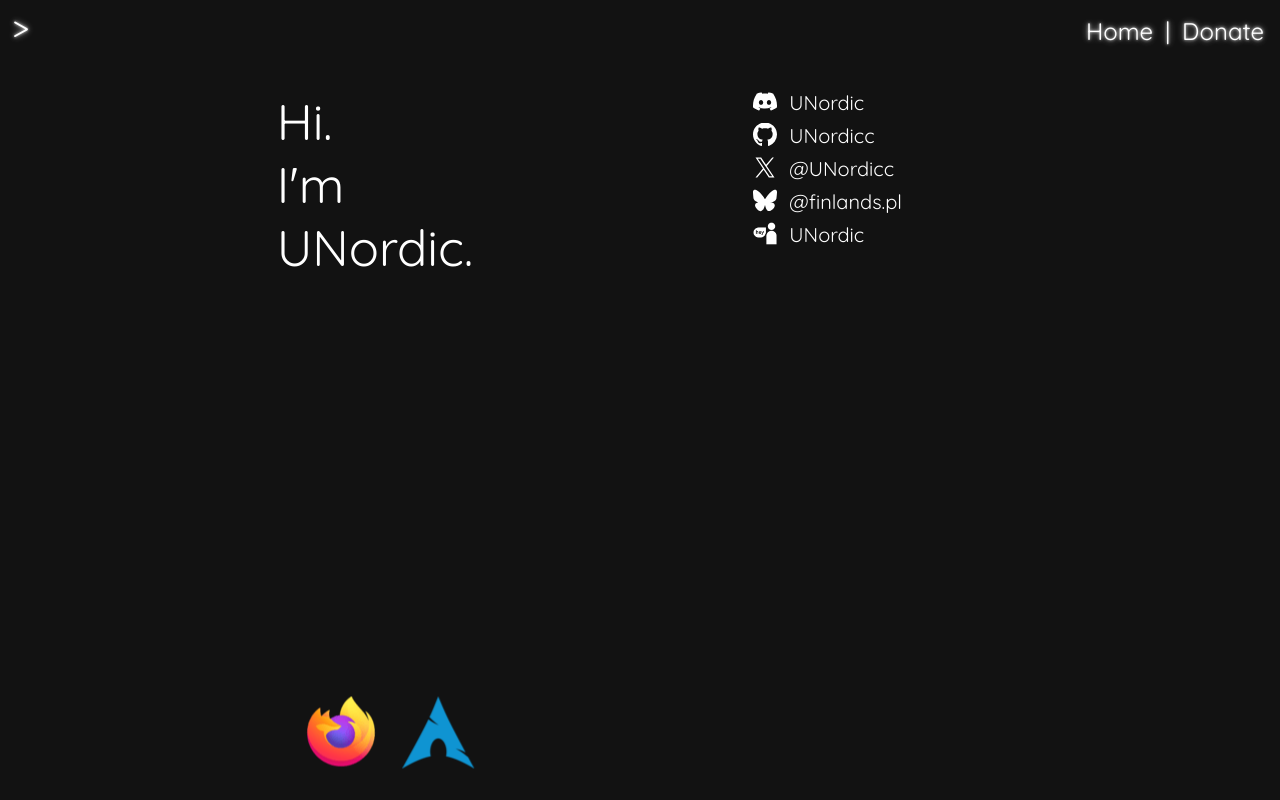
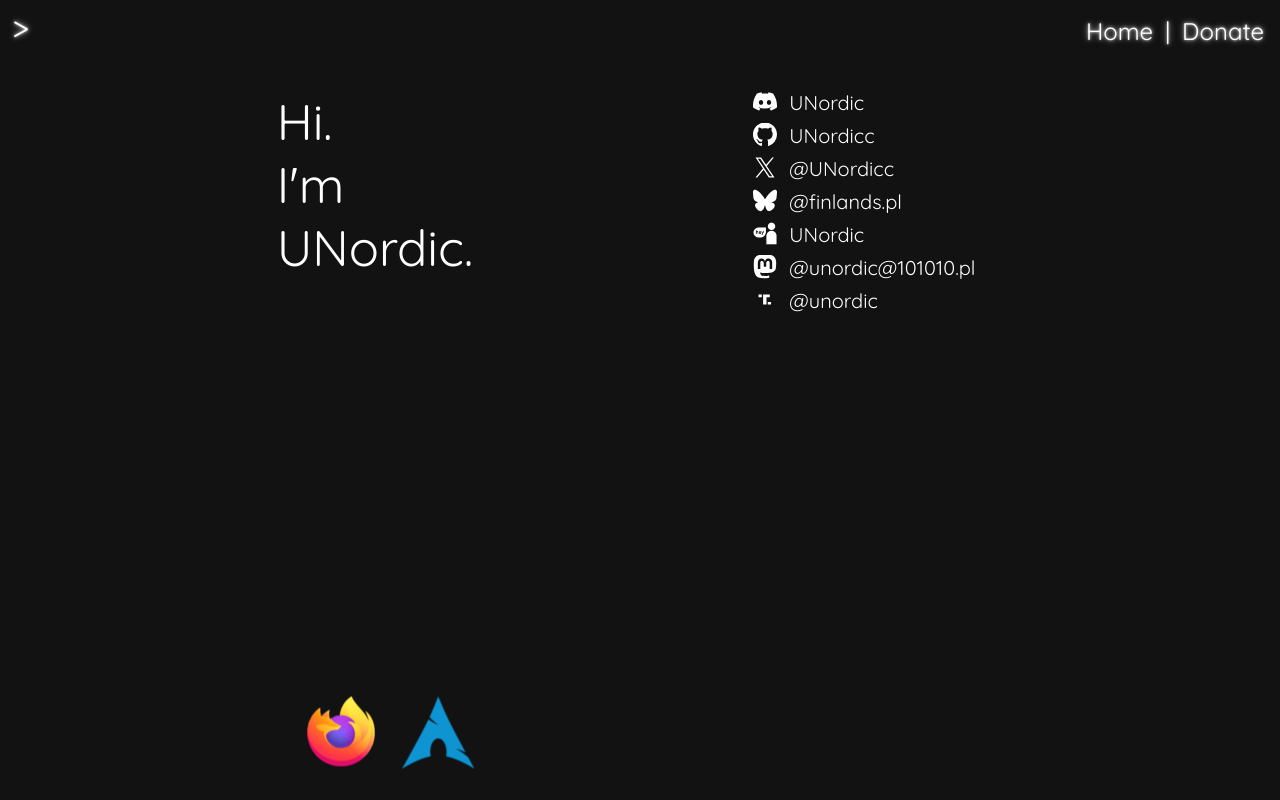
Before and after one commit to UNordicc/janderedev.xyz-react, a React (Vite) app: page / in a window 1280 px wide. Shown: the top 800 px of the page. Built offline with nearby package versions, Linux system fonts and the light colour scheme.

Commit message:
Update Socials.tsx

```diff
--- a/src/pages/main_page/Socials.tsx
+++ b/src/pages/main_page/Socials.tsx
@@ -10,6 +10,8 @@ const Socials: FunctionComponent = () => {
             <SocialsEntry index={2} image="/assets/x.svg" link="https://twitter.com/UNordicc" text="@UNordicc" />
             <SocialsEntry index={3} image="/assets/download.svg" link="https://bsky.app/profile/finlands.pl" text="@finlands.pl" />
             <SocialsEntry index={4} image="/assets/spacehey_icon_white.png" link="https://spacehey.com/unordic" text="UNordic" />
+            <SocialsEntry index={5} image="/assets/mastodon.svg" link="https://101010.pl/@unordic" text="@unordic@101010.pl" />
+            <SocialsEntry index={6} image="/assets/truth-social.svg" link="https://truthsocial.com/@unordic" text="@unordic" />
         </div>
     );
 }
```
